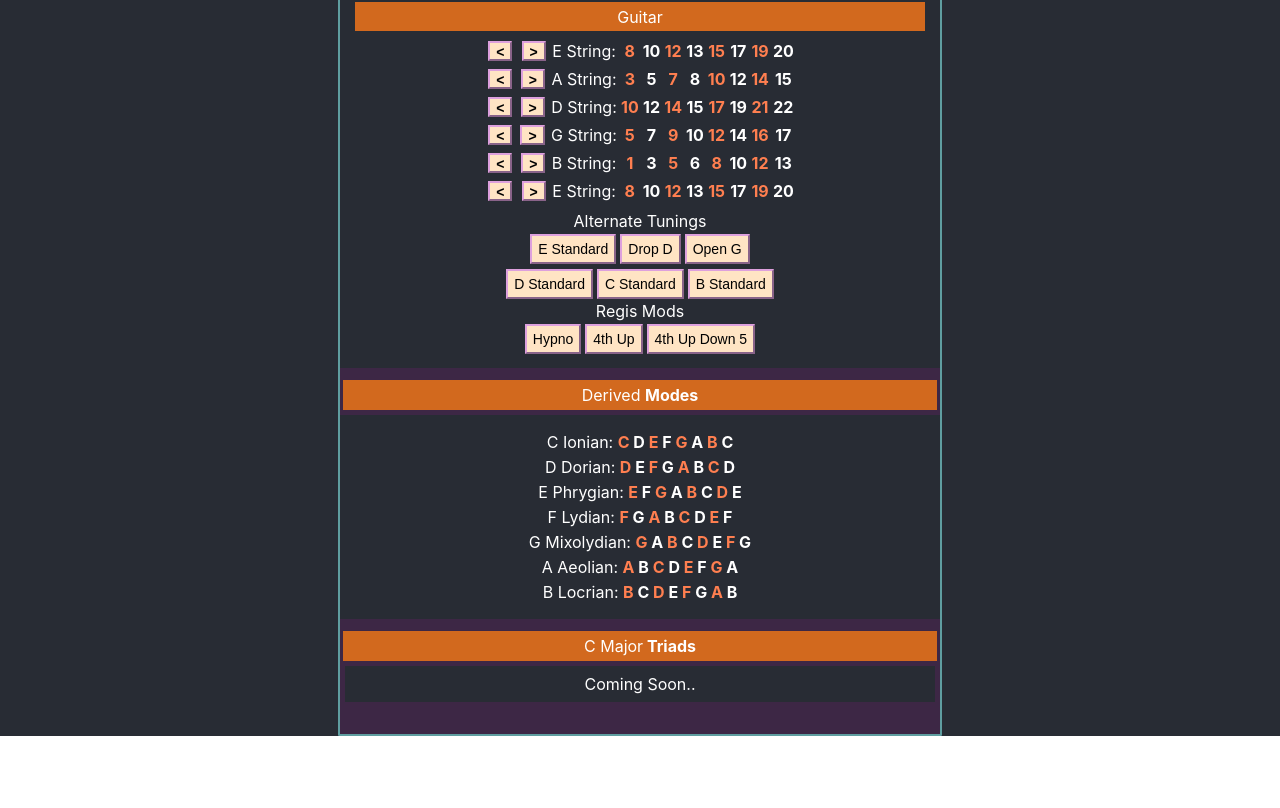
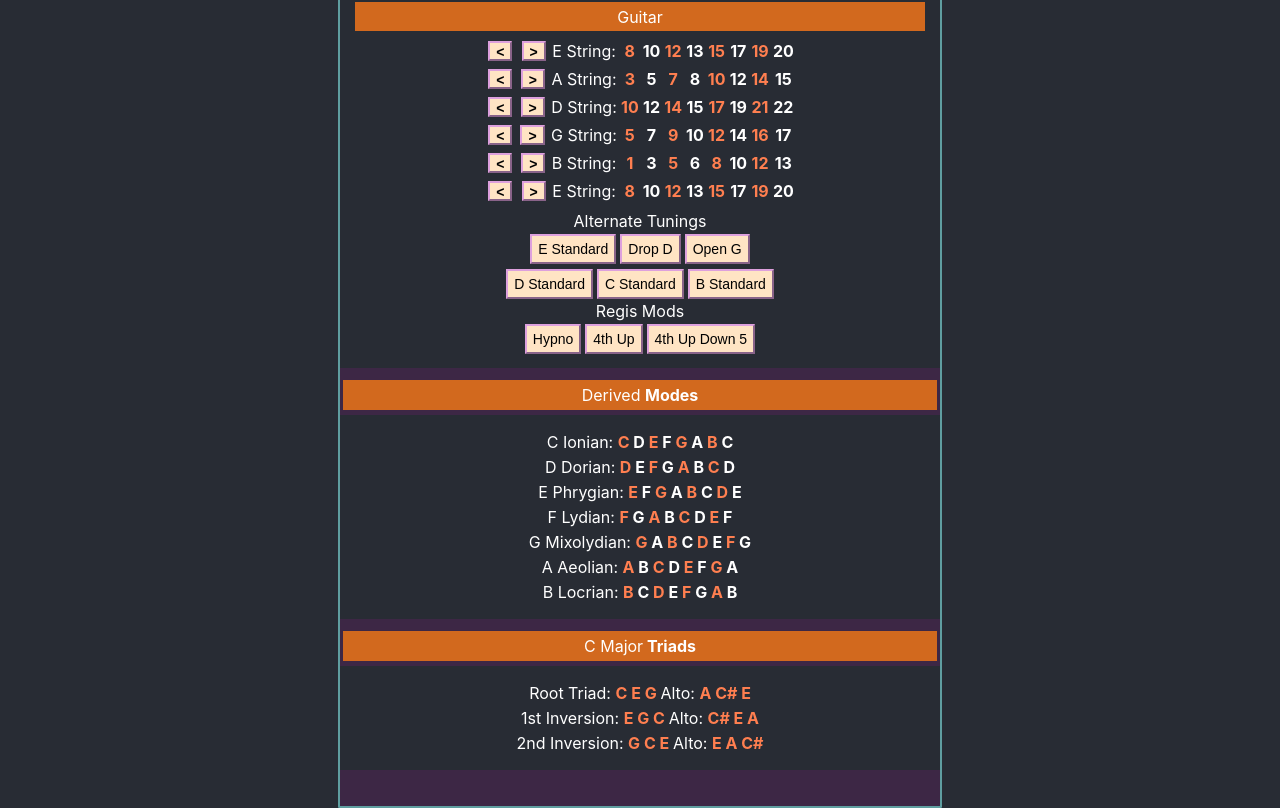
Before and after one commit to selfup/beepboop, a React (Create React App) app: page / in a window 1280 px wide. Shown: the part 499-1307 px from the top of the page. Before the commit the page ends 1235 px from the top, so only its background shows below. Built offline with nearby package versions, Linux system fonts and the light colour scheme.

Commit message:
add triads and alto traids

```diff
--- a/src/Components/Sections.js
+++ b/src/Components/Sections.js
@@ -43,7 +43,11 @@ export function Sections({
         scaleName={scaleName}
         customScale={customScale}
       />
-      <Triads scaleKey={scaleKey} scaleName={scaleName} />
+      <Triads
+        scaleKey={scaleKey}
+        scaleName={scaleName}
+        customScale={customScale}
+      />
     </div>
   );
 }
--- a/src/Components/Triads.js
+++ b/src/Components/Triads.js
@@ -1,11 +1,64 @@
-export function Triads({ scaleKey, scaleName }) {
+import { scaleNotes, transposeForAltoSax } from '../lib/scales';
+
+export function Triads({ customScale, scaleKey, scaleName }) {
+  const customNotes = scaleNotes(
+    customScale.root,
+    customScale.pattern,
+  ).map((note) => note.name);
+
+  const rootTriadNotes = rootTriad(customNotes);
+  const firstInversionNotes = firstInversion(customNotes);
+  const secondInversionNotes = secondInversion(customNotes);
+
+  const altoSaxNotes = transposeForAltoSax(
+    customScale.root,
+    customScale.pattern,
+  ).map((note) => note.name);
+
+  const altoRootTriadNotes = rootTriad(altoSaxNotes);
+  const altoFirstInversionNotes = firstInversion(altoSaxNotes);
+  const altoSecondInversionNotes = secondInversion(altoSaxNotes);
+
   return (
     <>
       <p className="section-name">
         {scaleKey} {scaleName}
         <b> Triads</b>
       </p>
-      <p className="notes-section">Coming Soon..</p>
+      <div className="notes-section">
+        <p className="notes">
+          Root Triad: {mapTriads(rootTriadNotes)}
+          Alto: {mapTriads(altoRootTriadNotes)}
+        </p>
+        <p className="notes">
+          1st Inversion: {mapTriads(firstInversionNotes)}
+          Alto: {mapTriads(altoFirstInversionNotes)}
+        </p>
+        <p className="notes">
+          2nd Inversion: {mapTriads(secondInversionNotes)}
+          Alto: {mapTriads(altoSecondInversionNotes)}
+        </p>
+      </div>
     </>
   );
 }
+
+function mapTriads(notes) {
+  return notes.map((note, idx) => (
+    <b key={idx} style={{ color: 'coral' }}>
+      {note} {idx === notes.length - 1 ? '' : ' '}
+    </b>
+  ));
+}
+
+function rootTriad(notes) {
+  return [notes[0], notes[2], notes[4]];
+}
+
+function firstInversion(notes) {
+  return [notes[2], notes[4], notes[0]];
+}
+
+function secondInversion(notes) {
+  return [notes[4], notes[0], notes[2]];
+}
```
